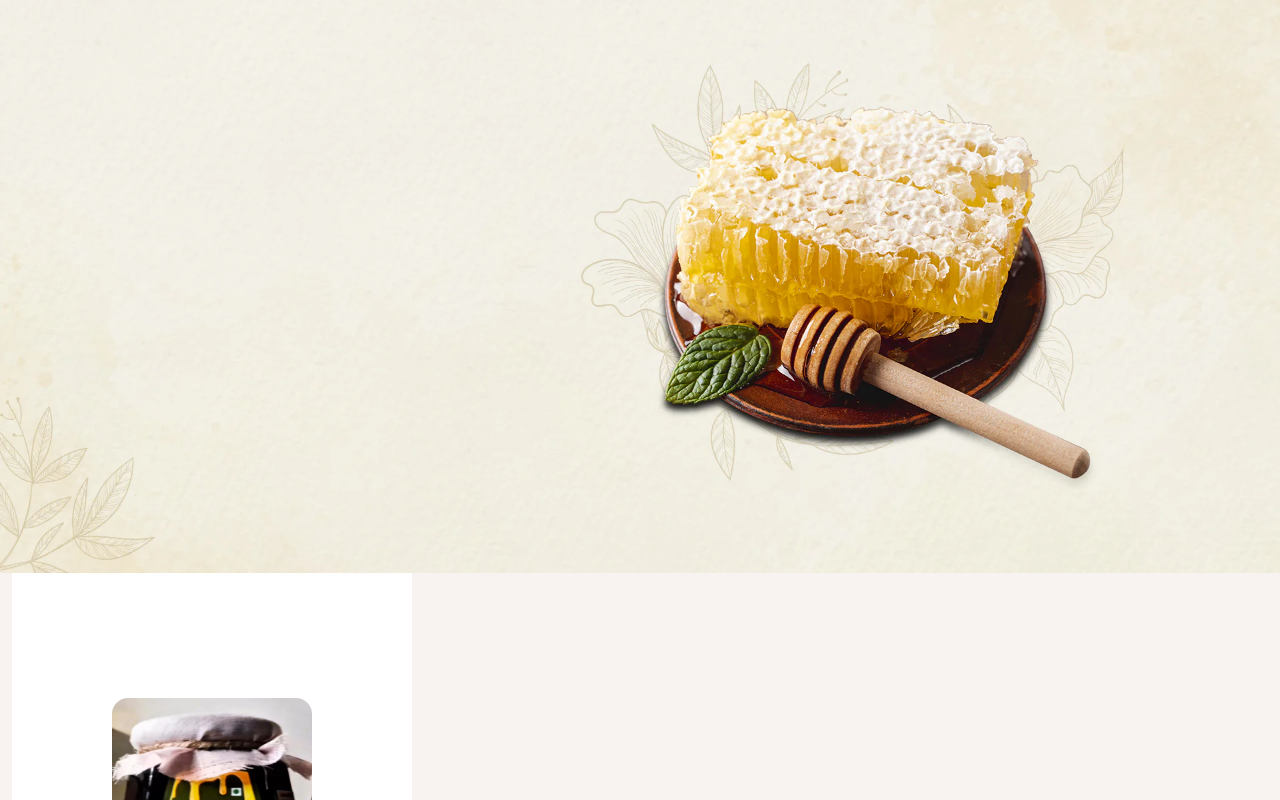
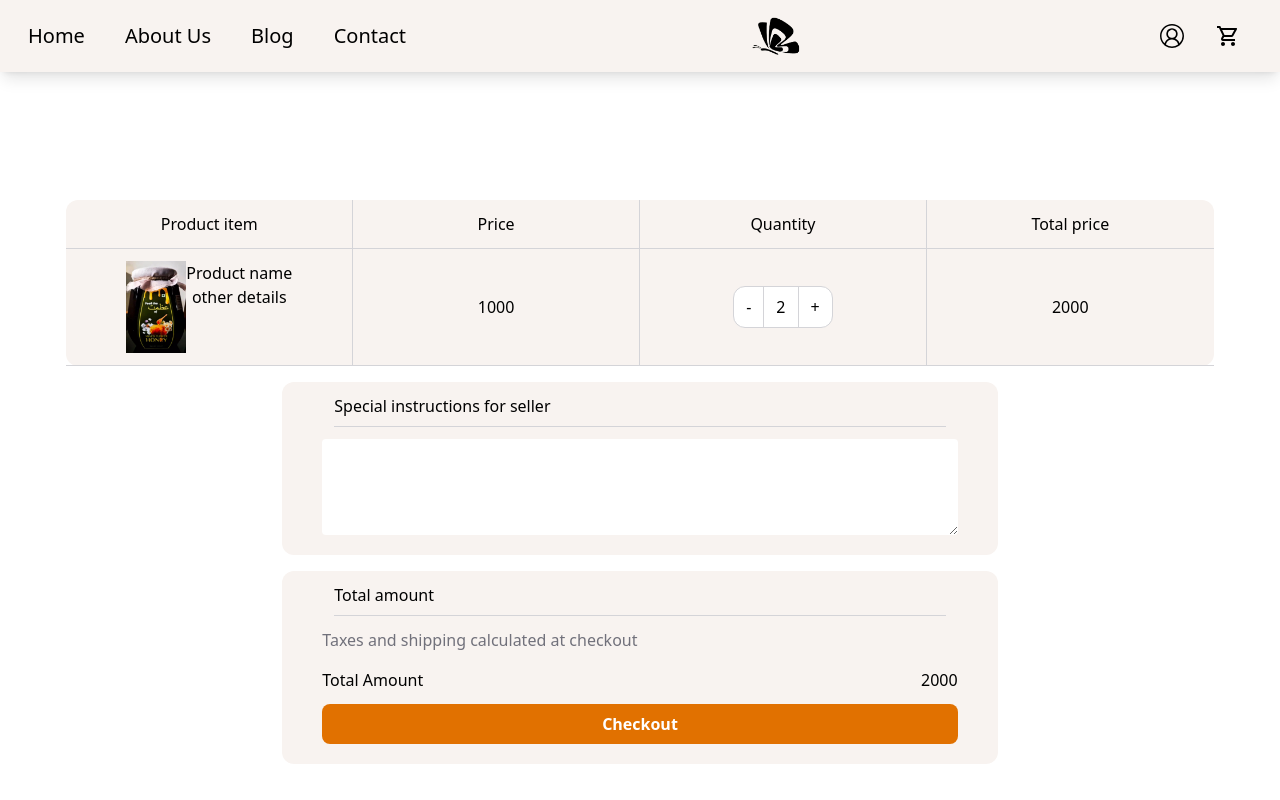
Before and after one commit to shayak-farooq/azmat-frontend, a React (Vite) app: page /cart in a window 1280 px wide. Shown: the top 800 px of the page. Built offline with nearby package versions, Linux system fonts and the light colour scheme.

Commit message:
added cart

```diff
--- a/src/App.jsx
+++ b/src/App.jsx
@@ -8,6 +8,7 @@ import Signupotp from "./pages/Signupotp";
 import Slider from "./components/Slider";
 import Products from "./pages/Product";
 import { Route, Routes } from "react-router-dom";
+import Cart from "./pages/Cart";
 
 function App() {
   return (
@@ -19,11 +20,12 @@ function App() {
         <Route path="/Forgottenpassword" element={<Forgottenpassword />} />
         <Route path="/Signupotp" element={<Signupotp />} />
         <Route path="/Login" element={<Login />} />
+        <Route path="/cart" element={<Cart />} />
       </Routes>
 
-      <Slider />
+      {/* <Slider />
       <Products />
-      <Footer />
+      <Footer /> */}
     </>
   );
 }
--- a/src/components/Navbar.jsx
+++ b/src/components/Navbar.jsx
@@ -2,16 +2,19 @@ import LOGO from '../assets/Images/azmat_logo.png'
 import { VscAccount } from "react-icons/vsc";
 import { MdOutlineShoppingCart } from "react-icons/md";
 import { GiHamburgerMenu } from "react-icons/gi";
+import { RxCross2 } from "react-icons/rx";
 import { useEffect, useState } from 'react';
 
 function Navbar() {
     const [swipeSlider,setSwipeSlider] = useState(false)
     return (
         <>
-            <div className='bg-brand relative shadow-lg'>
-                <nav className="flex justify-between py-4 container mx-auto ">
-                    {/* links --> desktop view */}
-                        <ul className="lg:flex justify-center items-center ml-2 text-xl *:px-5 hidden">
+            <div className='bg-brand shadow-lg'>
+                <nav className="flex justify-between py-4 container">
+                    <button className='lg:hidden ml-3' onClick={()=>{setSwipeSlider(!swipeSlider)}}><GiHamburgerMenu /></button>
+                    {/* links */}
+                        <ul className={`lg:flex justify-center items-center lg:ml-2 text-xl lg:*:px-5 ${swipeSlider? 'flex-col absolute bg-white w-1/2 h-dvh top-0 left-0 *:border-b *:border-b-zinc-400 *:p-3' : 'hidden'}`}>
+                            <li className={`${swipeSlider? '':'hidden'} flex justify-end items-center` }> <button onClick={()=>{setSwipeSlider(!swipeSlider)}}><RxCross2 className='m-2'/></button> </li>
                             <li>Home</li>
                             <li>About Us</li>
                             <li>Blog</li>
@@ -22,19 +25,10 @@ function Navbar() {
                         <img className='h-10 w-auto object-contain' src={LOGO} alt="" />
                     </div>
                     <div className='flex gap-x-8 px-10 justify-center items-center text-2xl'>
-                    <button className='lg:hidden' onClick={()=>{setSwipeSlider(!swipeSlider)}}><GiHamburgerMenu /></button>
                         <VscAccount className='' />
                         <MdOutlineShoppingCart className=''/>
                     </div>
                 </nav>
-                {/* links --> mobile view */}
-                       {swipeSlider? "" : <ul className="top-0 absolute w-1/2 bg-white h-dvh">
-                            <li className='border-b border-b-zinc-300 pl-4 py-3 flex justify-end items-center pr-4'><button className='' onClick={()=>{setSwipeSlider(!swipeSlider)}}>X</button></li>
-                            <li className='border-b border-b-zinc-300 pl-4 py-3'>HOME</li>
-                            <li className='border-b border-b-zinc-300 pl-4 py-3'>ABOUT US</li>
-                            <li className='border-b border-b-zinc-300 pl-4 py-3'>BLOG</li>
-                            <li className='border-b border-b-zinc-300 pl-4 py-3'>CONTANT</li>
-                        </ul>}
             </div>
         </>
     );
--- /dev/null
+++ b/src/pages/Cart.jsx
@@ -0,0 +1,99 @@
+import { useState } from 'react'
+import ProductImage from '../assets/Images/product.jpeg'
+import Navbar from '../components/Navbar'
+import Footer from '../components/Footer'
+
+function Cart() {
+  // const [shippingAddress ,setShippingAddress] = useState({
+  //   shippingNote : '',
+  //   country : '',
+  //   state :'',
+  //   town:'',
+  //   name: '',
+  //   phone:'',
+  //   pincode:'',
+  //   houseNumber:'',
+  //   area:'',
+  //   landmark:''
+  // })
+  // const handleChange = (e)=>{
+  //   setShippingAddress({...shippingAddress,[e.target.name]:e.target.value})
+  // }
+  return (
+    <>
+    <Navbar/>
+      <div className="lg:flex flex-col items-center justify-center pt-32">
+        {/* Product info */}
+        <div className="bg-brand rounded-xl mx-10 ">
+          <ul>
+            {/* product heading */}
+            <li>
+              <ul className="lg:grid grid-cols-4 hidden">
+                <li className="text-center px-15 py-3 border-r border-zinc-300"><div>Product item</div></li>
+                <li className="text-center px-15 py-3 border-r border-zinc-300"><div>Price</div></li>
+                <li className="text-center px-15 py-3 border-r border-zinc-300"><div>Quantity</div></li>
+                <li className="text-center px-15 py-3"><div>Total price</div></li>
+              </ul>
+            </li>
+            {/* added products */}
+            <li>
+              <ul className="lg:grid grid-cols-4 *:border-zinc-300 ">
+                {/* product details */}
+                <li className="lg:border-r lg:border-t border-b text-center py-3 lg:px-15 px-5 ">
+                  <div className="flex">
+                    <div className=''>
+                      <img src={ProductImage} alt="product image" className='' width='60px'/>
+
+                    </div>
+                    <div>
+                      <div>Product name</div>
+                      <div>other details</div>
+                    </div>
+
+                  </div>
+                </li>
+                {/* price */}
+                <li className="lg:flex justify-center items-center lg:border-r lg:border-t border-b py-3 lg:px-15 px-5">
+                  1000
+                </li>
+                {/* quantity */}
+                <li className="lg:flex justify-center items-center lg:border-r lg:border-t border-b py-3 lg:px-15 px-5">
+                  <div className=' inline-flex rounded-xl border border-zinc-300 bg-white '>
+                  <button className='px-3 py-2'>-</button>
+                  <span className='border-x border-zinc-300 px-3 py-2'>2</span>
+                  <button className='px-3 py-2'>+</button>
+                  </div>
+                </li>
+                {/* Total Price */}
+                <li className=" lg:flex justify-center items-center py-3 lg:border-t lg:border-b lg:px-15 px-5">
+                  2000
+                </li>
+              </ul>
+            </li>
+          </ul>
+        </div>
+
+        <div className="flex flex-wrap my-4 justify-center mx-10">
+          {/* special instructions */}
+          <div className='bg-brand flex flex-col px-10 pb-5 rounded-xl w-full mb-4'>
+            <h6 className='m-3 pb-2 border-b border-zinc-300'>Special instructions for seller</h6>
+            <textarea name="" id="" className='bg-white outline-none rounded' rows={4}></textarea>
+          </div>
+          {/* checkout btn */}
+          <div className='bg-brand flex flex-col px-10 pb-5 rounded-xl w-full '>
+            <h6 className='m-3 pb-2 border-b border-zinc-300'>Total amount</h6>
+            <span className='pb-4 text-zinc-500'>Taxes and shipping calculated at checkout</span>
+            <div className='flex justify-between pb-3'>
+              <p>Total Amount</p>
+              <span>2000</span>
+            </div>
+            <button className='hover:bg-amber-400 bg-amber-600 text-white font-semibold py-2 rounded-lg transition-colors'>Checkout</button>
+          </div>
+        </div>
+      </div>
+      <Footer/>
+    </>
+  )
+}
+
+export default Cart
--- a/src/pages/Forgottenpassword.jsx
+++ b/src/pages/Forgottenpassword.jsx
@@ -1,6 +1,3 @@
-import React from "react";
-import { NavLink } from "react-router-dom";
-
 function Otp() {
   return (
     <>
@@ -30,7 +27,6 @@ function Otp() {
             >
               Submit
             </button>
-          <NavLink to="/Login" className=" text-gray-400 hover:text-amber-600 text-l text-center underline">cancel</NavLink>
           </form>
         </div>
       </div>
```
